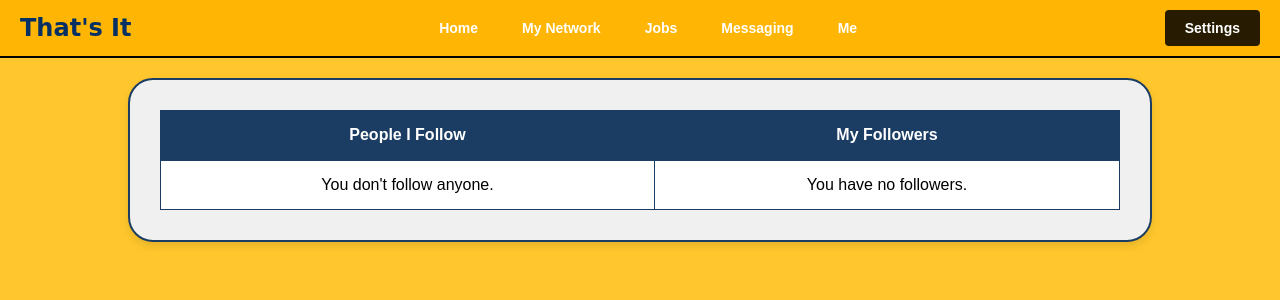
After one commit to AveePB/Flask-Tutorials, a Django app: template src/apps/networks/templates/mynetwork.html in a window 1280 px wide. The commit adds this page. Shown: the top 300 px of the page. Run offline with Django 5.2, Linux system fonts and the light colour scheme; the template is opened without the code that fills it, so the values that code supplies are empty.

Commit message:
Created mynetwork page

```diff
--- /dev/null
+++ b/src/apps/networks/static/mynetwork_styles.css
@@ -0,0 +1,106 @@
+/* Main rounded container */
+.rounded-container {
+    width: 80%; /* Adjust to fit your layout */
+    margin: 20px auto;
+    padding: 30px;
+    border-radius: 25px;
+    background-color: #f0f0f0; /* Container background color */
+    box-shadow: 0 4px 8px rgba(0, 0, 0, 0.1); /* Soft shadow for the container */
+    border: 2px solid #1c3d63; /* Dark blue accent border */
+}
+
+/* Styling for the main table */
+.main-table {
+    width: 100%;
+    border-collapse: collapse;
+}
+
+.main-table table {
+    width: 100%;
+    text-align: left;
+    border: none; /* Remove borders from the main table */
+}
+
+.main-table th, .main-table td {
+    padding: 15px;
+    background-color: #fff; /* Background color for table cells */
+    border: 1px solid #1c3d63; /* Dark blue accent for borders */
+    text-align: center;
+    font-size: 16px;
+}
+
+/* Scrollable tables inside the main table */
+.scrollable-table {
+    max-height: 200px; /* Adjust height based on your layout */
+    overflow-y: auto;
+}
+
+.scrollable-table table {
+    width: 100%;
+    border-collapse: collapse;
+}
+
+.scrollable-table td {
+    padding: 10px;
+    border: 1px solid #1c3d63; /* Dark blue borders for inner cells */
+    background-color: #fafafa; /* Light background for rows */
+}
+
+/* Styling for the avatar image */
+.avatar {
+    width: 40px;
+    height: 40px;
+    border-radius: 50%; /* Rounds the image */
+    margin-right: 10px;
+    vertical-align: middle; /* Aligns with the text */
+}
+
+/* Scrollbar customization (optional) */
+.scrollable-table::-webkit-scrollbar {
+    width: 6px;
+}
+
+.scrollable-table::-webkit-scrollbar-thumb {
+    background-color: #1c3d63; /* Dark blue scrollbar thumb */
+    border-radius: 10px;
+}
+
+.scrollable-table::-webkit-scrollbar-thumb:hover {
+    background-color: #0f2944; /* Darker blue on hover */
+}
+
+/* Optional styling for table headers */
+.main-table th {
+    background-color: #1c3d63; /* Dark blue background for headers */
+    color: white; /* White text for contrast */
+    font-weight: bold;
+    border-bottom: 2px solid #1c3d63; /* Dark blue border */
+}
+
+/* Optional hover effect for table rows */
+.scrollable-table td:hover {
+    background-color: #dce4f2; /* Light blue hover effect */
+}
+
+/* Styling for the anchor link */
+.username-link {
+    text-decoration: none; /* Remove underline */
+    color: #1c3d63; /* Dark blue color for the link */
+    font-weight: bold;
+}
+
+.username-link:hover {
+    color: #0f2944; /* Darker blue on hover */
+    text-decoration: underline; /* Underline on hover */
+}
+
+/* Styling for the avatar and alignment */
+.avatar {
+    width: 40px;
+    height: 40px;
+    border-radius: 50%; /* Rounds the image */
+    margin-right: 10px;
+    vertical-align: middle; /* Aligns the avatar with the text */
+}
+
+/* Other styles remain unchanged */
--- /dev/null
+++ b/src/apps/networks/templates/mynetwork.html
@@ -0,0 +1,54 @@
+{% extends 'base.html' %}
+
+{% block title %} My Network {% endblock %}
+
+{% block head %}
+{% load static %}
+<link rel="stylesheet" type="text/css" href="{% static 'mynetwork_styles.css' %}">
+{% endblock %}
+
+{% block body %}
+<div class="rounded-container">
+    <table class="main-table">
+        <tr>
+            <th>People I Follow</th>
+            <th>My Followers</th>
+        </tr>
+        <tr>
+            <td>
+                <div class="scrollable-table">
+                    <table>
+                        {% for user in following %}
+                        <tr>
+                            <td>
+                                <img src="{{ user.get_avatar_url }}" alt="Avatar" class="avatar">
+                                <a href="/profiles/{{ user.uuid }}/" class="username-link">{{ user.username }}</a>
+                            </td>
+                        </tr>
+                        {% empty %}
+                            You don't follow anyone.
+                        {% endfor %}
+                    </table>
+                </div>
+            </td>
+            <td>
+                <div class="scrollable-table">
+                    <table>
+                        {% for user in followers %}
+                        <tr>
+                            <td>
+                                <img src="{{ user.get_avatar_url }}" alt="Avatar" class="avatar">
+                                <a href="/profiles/{{ user.uuid }}/" class="username-link">{{ user.username }}</a>
+                            </td>
+                        </tr>
+                        {% empty %}
+                            You have no followers.
+                        {% endfor %}
+                    </table>
+                </div>
+            </td>
+        </tr>
+    </table>
+</div>
+
+{% endblock %}
--- a/src/apps/networks/urls.py
+++ b/src/apps/networks/urls.py
@@ -2,6 +2,7 @@ from django.urls import path
 from apps.networks.views import *
 
 urlpatterns = [
+    path('', MyNetworkView.as_view(), name='my_network'),
     path('follow/', FollowView.as_view(), name='follow'),
     path('unfollow/<str:username>/', UnFollowView.as_view(), name='unfollow'),
 ]
--- a/src/templates/base.html
+++ b/src/templates/base.html
@@ -17,7 +17,7 @@
             <div class="logo">That's It</div>
             <ul class="nav-links">
                 <li><a href="/home/">Home</a></li>
-                <li><a href="/mynetwork/">My Network</a></li>
+                <li><a href="/networks/">My Network</a></li>
                 <li><a href="/jobs/">Jobs</a></li>
                 <li><a href="/messaging/">Messaging</a></li>
                 <li><a href="/profiles/">Me</a></li>
```
Also changed, not shown: src/apps/networks/views.py (+17 -1 lines).
